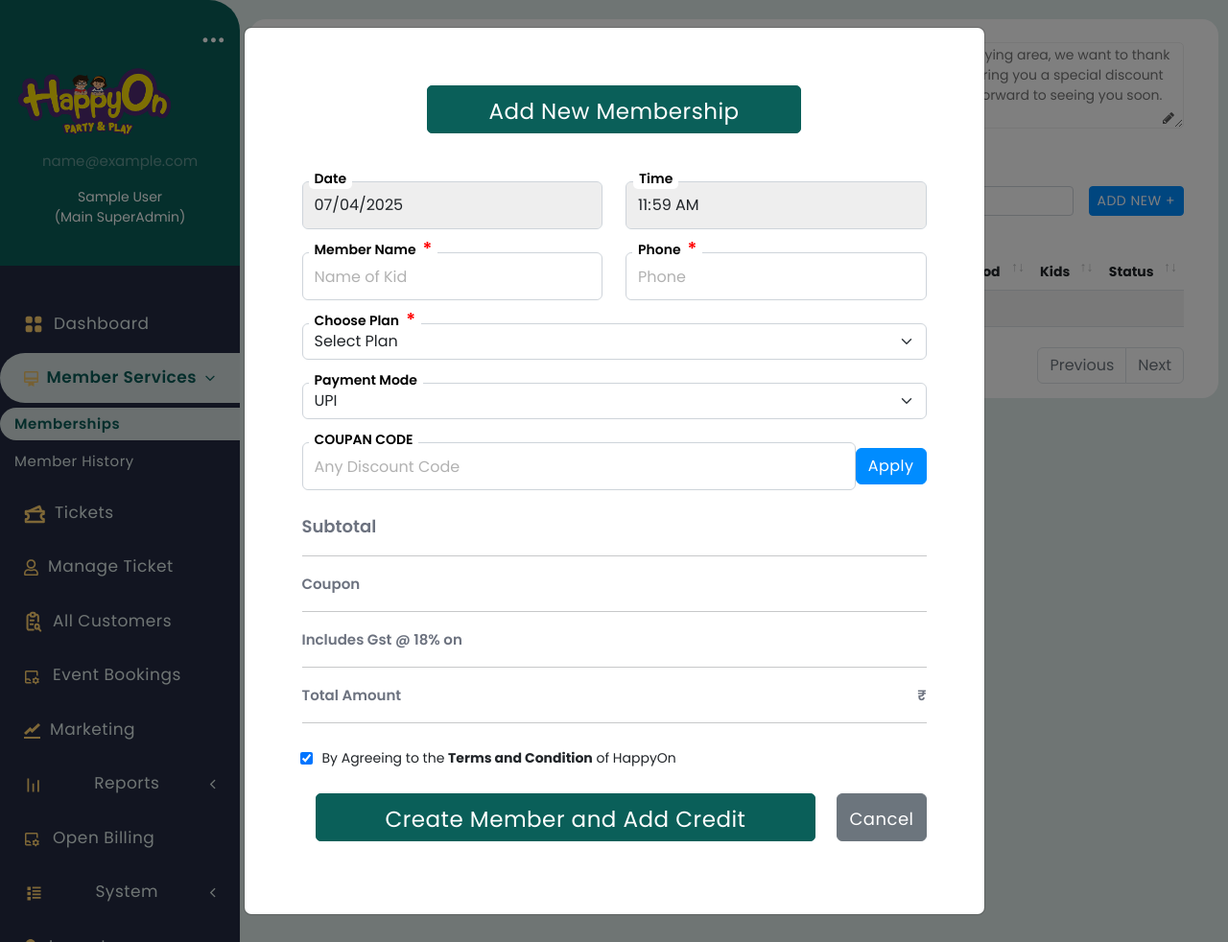
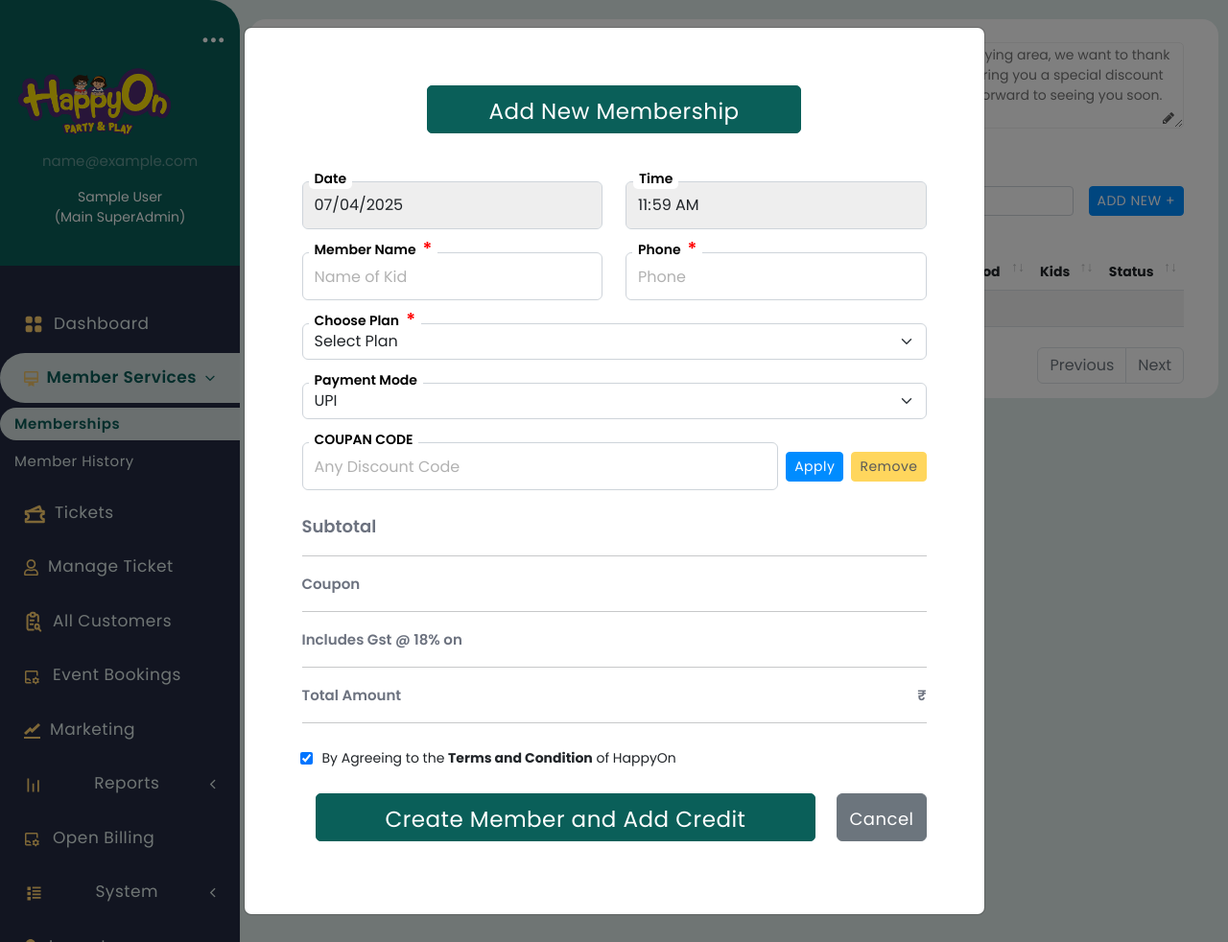
Before and after one commit to Nextarbrain/happyoncrm, a Laravel app: page /memberships in a window 1280 px wide, after a click on "ADD NEW +". Shown: the whole page at 96% size. Run offline with Laravel 8, Linux system fonts and the light colour scheme; the visitor is signed in with stand-in values (Sample User, id 1); data that the repository does not hold is empty; some libraries are stand-ins or nearby versions.

Commit message:
Membership Remove Coupon Button

```diff
--- a/app/Http/Controllers/MembershipController.php
+++ b/app/Http/Controllers/MembershipController.php
@@ -178,10 +178,10 @@ class MembershipController extends Controller
         if (isset($coupon) && !is_null($coupon) && $coupon->discount_type === 'flat' && $coupon->isValid()) {
             $finalCoupanPrice = $planAfterGST - $coupon->discount;
             $data->price = number_format($finalCoupanPrice, 2, '.', '');
-            $data->discounte_amt = number_format($coupon->discount, 2, '.', '');
+            $data->discounted_amt = number_format($coupon->discount, 2, '.', '');
         } elseif (isset($coupon) && !is_null($coupon) && $coupon->discount_type === 'percent') {
             $finalCoupanPrice = ($coupon->discount / 100) * $planAfterGST;
-            $data->price = $data->discounte_amt = number_format($finalCoupanPrice, 2, '.', '');
+            $data->price = $data->discounted_amt = number_format($finalCoupanPrice, 2, '.', '');
         }
         $data->coupan_name = $coupon->coupon_name ?? '';
         $data->coupan_price = $coupon->discount ?? '';
--- a/resources/views/happyView/memberships.blade.php
+++ b/resources/views/happyView/memberships.blade.php
@@ -265,8 +265,10 @@
                                     <div class="d-flex align-items-center">
                                         <input type="text" class="form-control" placeholder="Any Discount Code"
                                             name="coupon_code" id="coupon_code">
-                                        <button type="button" class="btn btn-primary"
+                                        <button type="button" class="btn btn-sm btn-primary ms-2"
                                             id="apply-coupon">Apply</button>
+                                        <button type="button" class="btn btn-sm btn-warning ms-2 disabled"
+                                            id="remove-coupon">Remove</button>
                                     </div>
                                     <p id="couponmsg"></p>
                                     <input type="hidden" id="plan_value">
@@ -393,10 +395,16 @@
                 getMembershipPlan();
             });
             $('input[name="coupon_code"]').blur(function() {
-                getMembershipPlan();
+                // getMembershipPlan();
             });
             $('#apply-coupon').click(function() {
                 getMembershipPlan();
+            });
+            $('#remove-coupon').click(function() {
+                $('#coupon_code').val('');
+                $('#apply-coupon').removeClass('disabled');
+                getMembershipPlan();
+                $('#remove-coupon').addClass('disabled');
             });
         });
 
@@ -451,34 +459,35 @@
                 },
                 success: function(response) {
                     if (response.status == false) {
-                        $('#couponmsg').html("<p style='color:red;'>" + response.message + "</p>");
+                        $('#couponmsg').html("<p style='color:red;'> HERE FROM" + response.message + "</p>");
                         return false;
                     }
-                    //  $('#couponmsg').html('<p style="color:#0A5F59;">Apply Coupon Successful!</p>');
                     if (response && response.price) {
                         $('#plan_value').val(response.price);
                         var fullPrice = parseFloat(response.price);
                         var total = (parseFloat(response.subtotal) * 18) / 100;
                         $('#subtotal').val(parseFloat(response.subtotal));
                         /* plan price should be the same  gstTotal */
-                        let stGSTC = response.subtotal-total;
-                        // $('#price').text('₹ SBT' + (response.subtotal-total));
+                        let stGSTC = response.subtotal - total;
                         $('#gst').html("Includes Gst @18% on ₹ " + response.subtotal);
-                        let discount = 0;
+                        let couponDiscountAmount = 0;
                         if (response && response.coupan_name) {
-                            discount = parseFloat(response.discounte_amt);
+                            $('#remove-coupon').removeClass('disabled');
+                            $('#apply-coupon').addClass('disabled');
+                            couponDiscountAmount = parseFloat(response.discounted_amt);
                             $('#couponCodeShow').html("Coupon Code (" + response.coupan_name + ")");
-                            $('#couponValueShow').html(discount.toFixed(2));
+                            $('#couponValueShow').html(couponDiscountAmount.toFixed(2));
                         } else {
+                            couponDiscountAmount = 0;
                             $('#couponCodeShow').html("Coupon");
                             $('#couponValueShow').html('');
                         }
-                        stGSTC -= discount.toFixed(2);
-                        $('#price').text('₹ ' + stGSTC );
+                        stGSTC -= couponDiscountAmount.toFixed(2);
+                        $('#price').text('₹ ' + stGSTC);
                         var total = (parseFloat(response.subtotal) * 18) / 100;
                         $('#gstTotal').html(total);
                         $('#gst18').val(total);
-                        let totalAmount = parseFloat(response.subtotal) - discount;
+                        let totalAmount = parseFloat(response.subtotal) - couponDiscountAmount;
                         $('#totalAmount').html('₹ ' + totalAmount);
                         $('#wholeAMount').val(totalAmount);
                     } else {
@@ -493,13 +502,10 @@
                     }
                 },
                 error: function(xhr) {
-                    console.log(xhr.responseText); // Handle errors
+                    console.log(xhr.responseText);
                 }
             });
         }
-        //Current Date
-
-        //var today1 =  new Date().toISOString().substr(0,10);
         var today = new Date();
         var day = ("0" + today.getDate()).slice(-2);
         var month = ("0" + (today.getMonth() + 1)).slice(-2);
```
